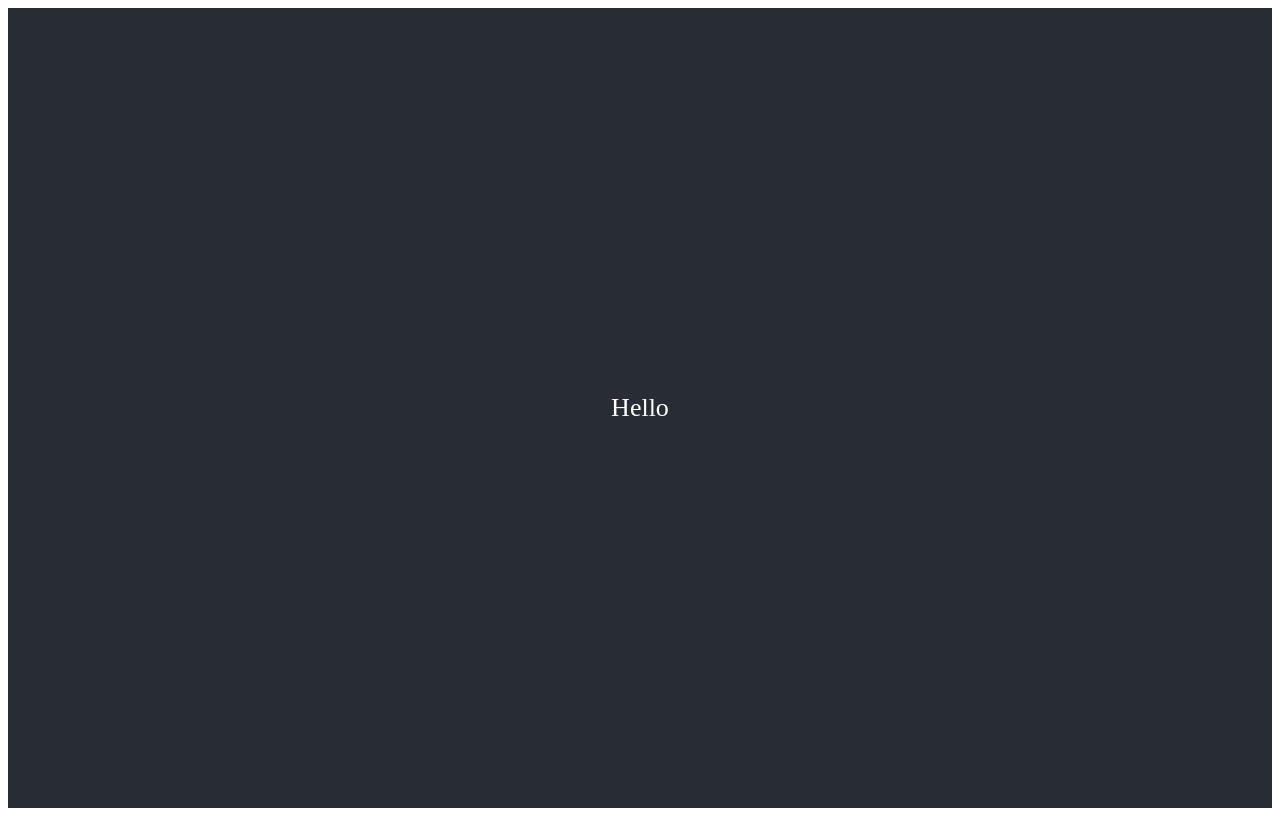
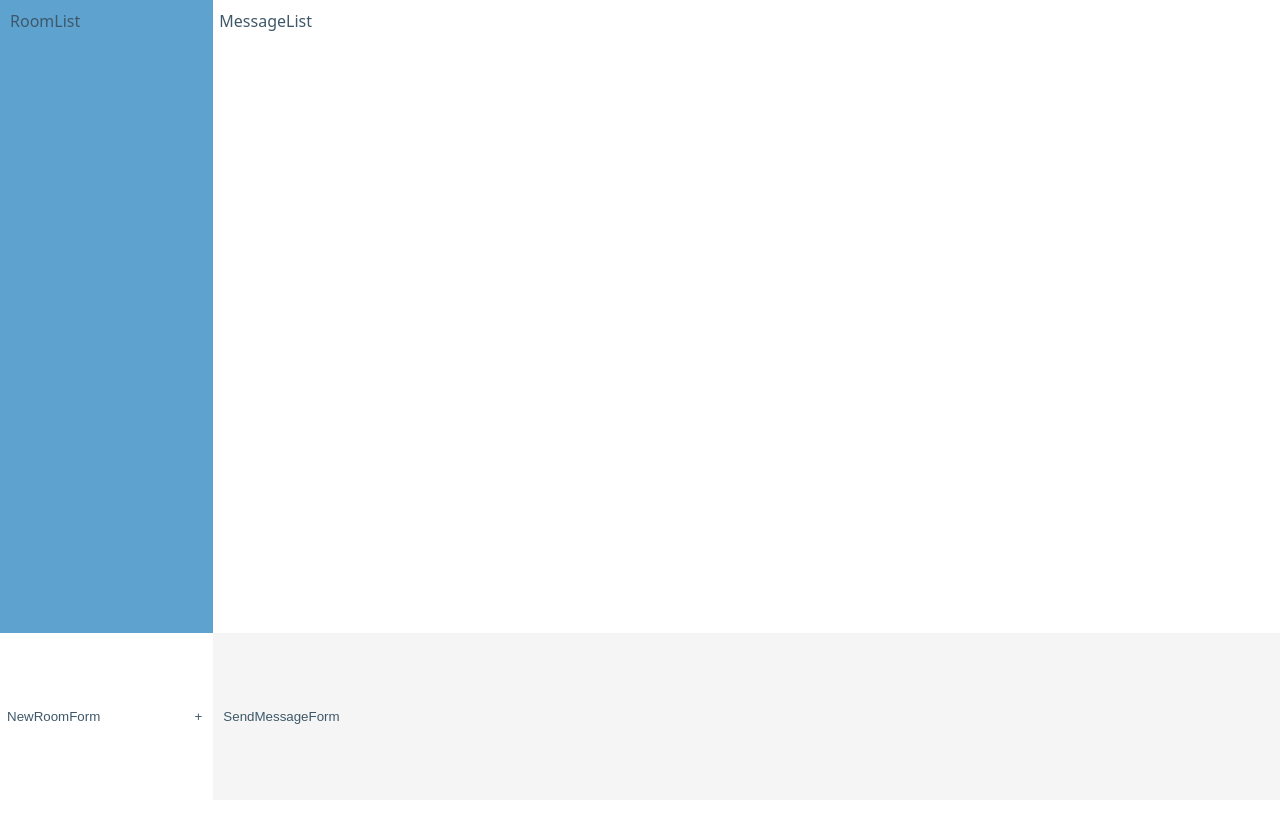
Before and after one commit to Zac-Zajdel/chat_app, a React (Create React App) app in the folder react_chat_app/: page / in a window 1280 px wide. Built offline with nearby package versions, Linux system fonts and the light colour scheme.

Commit message:
Created file structure and added CSS

```diff
--- a/react_chat_app/src/App.css
+++ /dev/null
@@ -1,32 +0,0 @@
-.App {
-  text-align: center;
-}
-
-.App-logo {
-  animation: App-logo-spin infinite 20s linear;
-  height: 40vmin;
-}
-
-.App-header {
-  background-color: #282c34;
-  min-height: 100vh;
-  display: flex;
-  flex-direction: column;
-  align-items: center;
-  justify-content: center;
-  font-size: calc(10px + 2vmin);
-  color: white;
-}
-
-.App-link {
-  color: #61dafb;
-}
-
-@keyframes App-logo-spin {
-  from {
-    transform: rotate(0deg);
-  }
-  to {
-    transform: rotate(360deg);
-  }
-}
--- a/react_chat_app/src/App.js
+++ b/react_chat_app/src/App.js
@@ -1,13 +1,19 @@
 import React, { Component } from 'react';
-import './App.css';
+import RoomList from './Components/RoomList';
+import MessageList from './Components/MessageList';
+import SendMessageForm from './Components/SendMessageForm';
+import NewRoomForm from './Components/NewRoomForm';
+
 
 class App extends Component {
+
   render() {
     return (
-      <div className="App">
-        <header className="App-header">
-          Hello
-        </header>
+      <div className='app'>
+        <RoomList />
+        <MessageList />
+        <SendMessageForm />
+        <NewRoomForm />
       </div>
     );
   }
--- /dev/null
+++ b/react_chat_app/src/Components/MessageList.js
@@ -0,0 +1,13 @@
+import React, { Component } from 'react';
+
+class MessageList extends Component {
+  render() {
+    return (
+      <div className='message-list'>
+        <div className='help-text'>MessageList</div>
+      </div>
+    );
+  }
+}
+
+export default MessageList;
--- /dev/null
+++ b/react_chat_app/src/Components/NewRoomForm.js
@@ -0,0 +1,16 @@
+import React, { Component } from 'react';
+
+class NewRoomForm extends Component {
+  render() {
+    return (
+      <div className='new-room-form'>
+        <form>
+          <input type='text' placeholder='NewRoomForm' required />
+          <button id='create-room-btn' type='submit'>+</button>
+        </form>
+      </div>
+    );
+  }
+}
+
+export default NewRoomForm;
--- /dev/null
+++ b/react_chat_app/src/Components/RoomList.js
@@ -0,0 +1,13 @@
+import React, { Component } from 'react';
+
+class RoomList extends Component {
+  render() {
+    return (
+      <div className='rooms-list'>
+        <div className='help-text'>RoomList</div>
+      </div>
+    );
+  }
+}
+
+export default RoomList;
--- /dev/null
+++ b/react_chat_app/src/Components/SendMessageForm.js
@@ -0,0 +1,13 @@
+import React, { Component } from 'react';
+
+class SendMessageForm extends Component {
+  render() {
+    return (
+      <form className='send-message-form'>
+        <input type='text' placeholder='SendMessageForm' />
+      </form>
+    );
+  }
+}
+
+export default SendMessageForm;
--- /dev/null
+++ b/react_chat_app/src/index.css
@@ -0,0 +1,195 @@
+:root {
+  --main-color: #5ea3d0;
+  --secondary-color: white;
+  --main-text-color: #3e5869;
+  --secondary-text-color: #b0c7d6;
+  --send-message-form: #f5f5f5;
+}
+
+html, body {
+  height: 100%;
+  margin: 0;
+  padding: 0;
+  font-family: system-ui;
+  font-weight: 200;
+  color: #3e5869;
+}
+
+#root {
+  height: 100%;
+}
+
+/*
+  fr unit allows you to set the size of a track as a fraction of the free space of the grid container.
+  repeat(6, 1fr) means 6 columns all 1/6th of the width of its container.
+  template-areas is the easiest way to lay out where things exist on the page.
+  We then use the helper sheets below to place the components in their respective spots.
+*/
+.app {
+  display: grid;
+  height: 100%;
+  grid-template-columns: repeat(6, 1fr);
+  grid-template-rows: repeat(5, 1fr), 60px;
+  grid-template-areas:
+    'r m m m m m'
+    'r m m m m m'
+    'r m m m m m'
+    'r m m m m m'
+    'r m m m m m'
+    'n f f f f f'
+}
+
+.new-room-form {
+  grid-area: n;
+}
+
+.rooms-list {
+  grid-area: r;
+}
+
+.message-list {
+  grid-area: m;
+}
+
+.send-message-form {
+  grid-area: f;
+}
+
+.send-message-form {
+  grid-area: f;
+}
+
+.rooms-list {
+  box-sizing: border-box;
+  padding: 10px;
+  background-color: var(--main-color);
+  overflow: scroll;
+  height: 100%;
+}
+
+.rooms-list > ul {
+  list-style-type: none;
+  padding: 0;
+  overflow: scroll;
+}
+
+.rooms-list li {
+  margin: 10px 0;
+}
+
+.rooms-list > h3 {
+  margin: 5px 0;
+  color: var(--secondary-color);
+}
+
+.rooms-list .room a {
+  color: var(--secondary-text-color);
+  font-weight: 600;
+  text-decoration: none;
+}
+
+.rooms-list .room.active a {
+  color: var(--secondary-color);
+}
+
+.new-room-form {
+  padding: 0 5px;
+  background: var(--secondary-color);
+  color: var(--main-text-color);
+}
+
+.new-room-form form {
+  height: 100%;
+  display: flex;
+  justify-content: space-between;
+  align-items: center;
+}
+
+.new-room-form input {
+  width: 135px;
+  background: var(--secondary-color);
+}
+
+/* Use the border 0 to get rid of ugly default styling */
+.new-room-form button {
+  background: var(--secondary-color);
+  color: var(--main-text-color);
+  border: 0;
+}
+
+.new-room-form input::placeholder {
+  color: var(--main-text-color);
+  font-weight: 200;
+}
+
+.new-room-form input:focus {
+  outline-width: 0;
+}
+
+.new-room-form input {
+  border: 0;
+}
+
+.message {
+  margin: 15px 0;
+}
+
+.message .message-username {
+  font-size: 11px;
+  color: var(--main-text-color);
+  opacity: 0.9;
+  margin-bottom: 6px;
+}
+
+.message .message-text {
+  background: var(--main-color);
+  color: var(--secondary-color);
+  display: inline;
+  padding: 4px 8px;
+  border-radius: 8px;
+}
+
+.message-list {
+  box-sizing: border-box;
+  padding-left: 6px;
+  width: 100%;
+  height: 100%;
+  overflow: scroll;
+  background: var(--secondary-color);
+}
+
+.message-list .join-room {
+  display: flex;
+  justify-content: center;
+  align-items: center;
+  height: 100%;
+  font-size: 34px;
+  font-weight: 300;
+}
+
+.send-message-form {
+  background: var(--send-message-form);
+  display: flex;
+}
+
+.send-message-form input {
+  width: 100%;
+  padding: 15px 10px;
+  margin: 0;
+  border-style: none;
+  background: var(--send-message-form);
+  font-weight: 200;
+}
+
+.send-message-form input:focus {
+  outline-width: 0;
+}
+
+.send-message-form input::placeholder {
+  color: var(--main-text-color);
+}
+
+.help-text {
+  position: absolute;
+  top: 10px;
+}
--- a/react_chat_app/src/index.js
+++ b/react_chat_app/src/index.js
@@ -1,5 +1,6 @@
 import React from 'react';
 import ReactDOM from 'react-dom';
+import './index.css';
 
 import App from './App';
 
```
Also changed, not shown: react_chat_app/src/Components/Message.js (added, +12 -0 lines).
